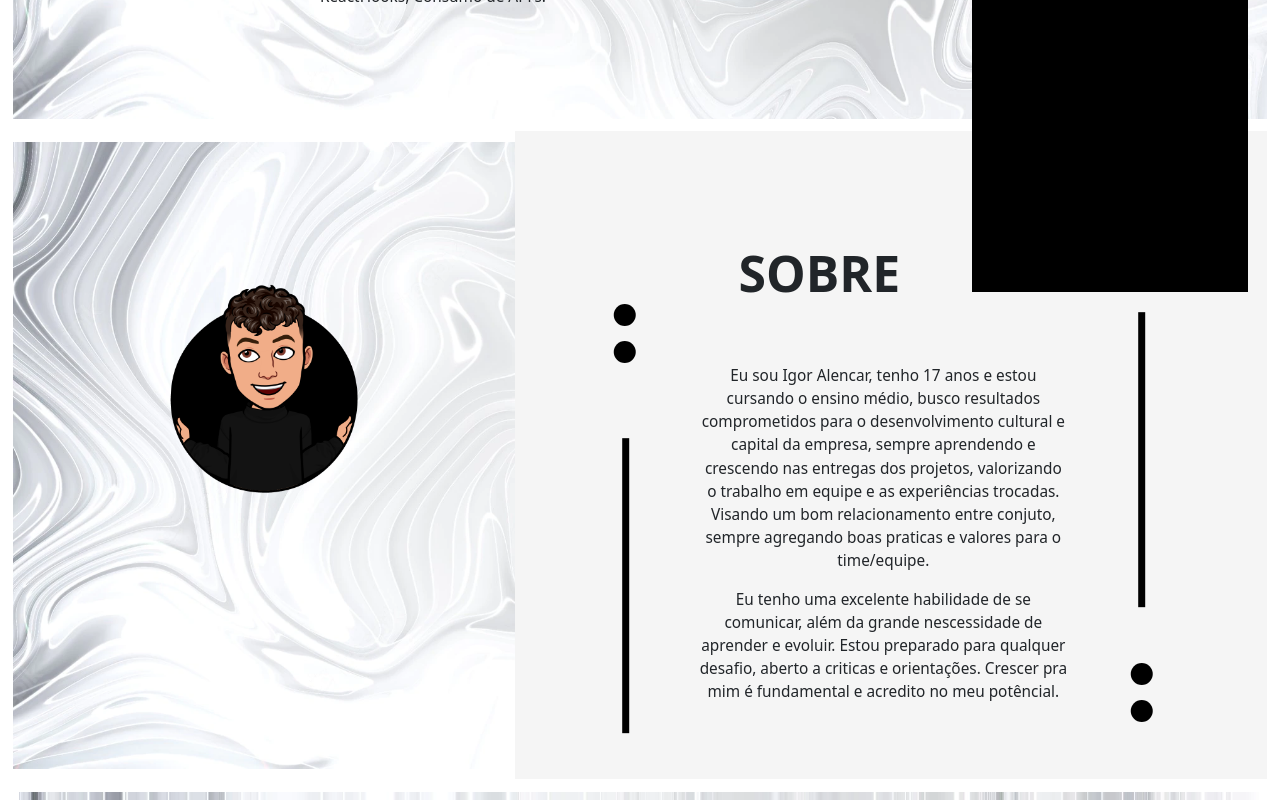
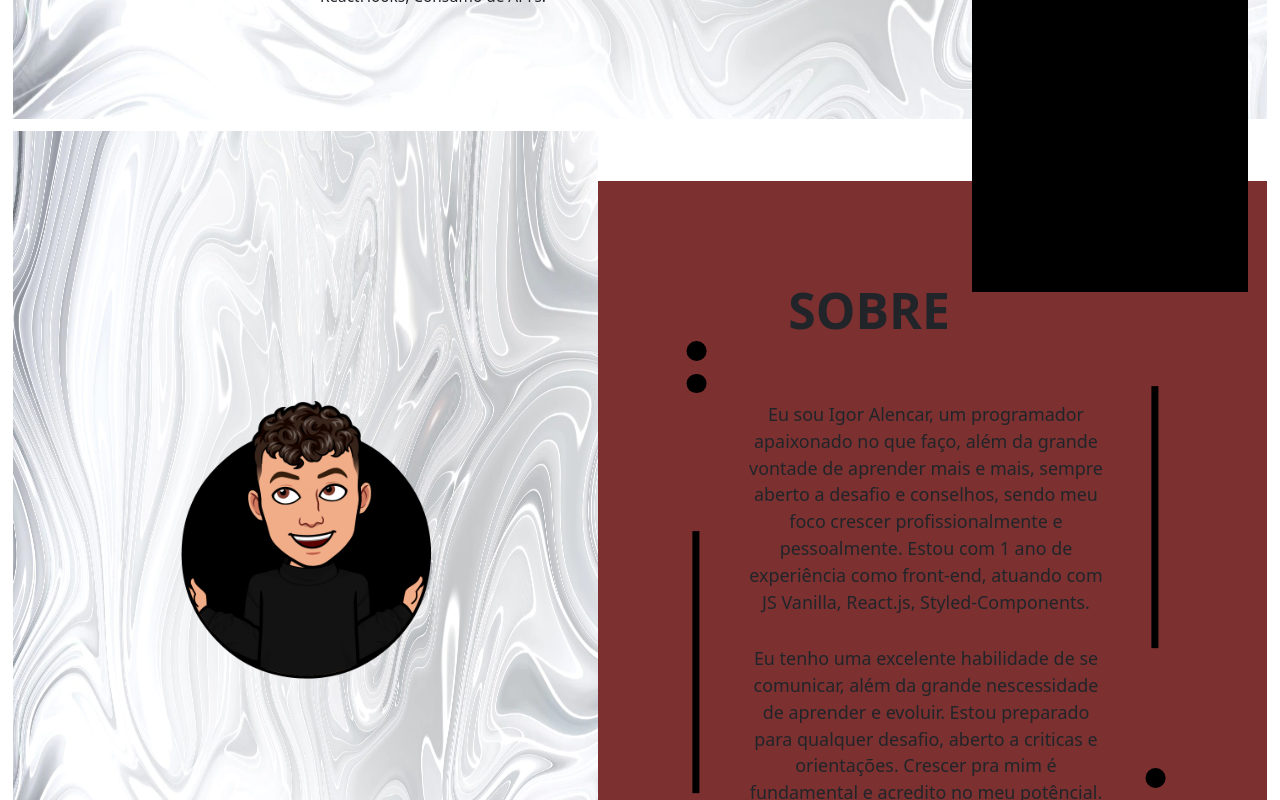
Before and after one commit to Al3ncar/Al3ncar_web, a React (Create React App) app: page / in a window 1280 px wide. Shown: the part 620-1420 px from the top of the page. Built offline with nearby package versions, Linux system fonts and the light colour scheme.

Commit message:
Atualizando os estilos

```diff
--- a/src/components/main/structure/mains/F_index.js
+++ b/src/components/main/structure/mains/F_index.js
@@ -15,11 +15,7 @@ export default function Findex() {
                 <S.SobreText>
                     <S.ElementLeft/>
                     <S.Text>
-                        Eu sou Igor Alencar, tenho 17 anos e estou cursando o ensino médio, busco
-                        resultados comprometidos para o desenvolvimento cultural e capital da empresa,
-                        sempre aprendendo e crescendo nas entregas dos projetos, valorizando o trabalho
-                        em equipe e as experiências trocadas. Visando um bom relacionamento entre
-                        conjuto, sempre agregando boas praticas e valores para o time/equipe.
+                        Eu sou Igor Alencar, um programador apaixonado no que faço, além da grande vontade de aprender mais e mais, sempre aberto a desafio e conselhos, sendo meu foco crescer profissionalmente e pessoalmente. Estou com 1 ano de experiência como front-end, atuando com JS Vanilla, React.js, Styled-Components.
                     </S.Text>
                     <S.Text>
                         Eu tenho uma excelente habilidade de se comunicar, além da grande nescessidade
--- a/src/components/main/style/styled.js
+++ b/src/components/main/style/styled.js
@@ -2,15 +2,11 @@ import styled from "styled-components"
 import Back from "../img/back.png"
 
 export const Cont = styled.section`
-    width: 98%;
+    width: 98%; height: 100vh;
     margin:0 1% 1% 1%;
-    background-image: url(${Back});
-    background-size: 100% ;
-    background-repeat: no-repeat;
-    background-position: left;
     display: flex;
     justify-content: space-between;
-    align-items: flex-start;
+    align-items: center;
     @media(max-width: 500px){
         height: 100vh;
         flex-direction: column;
@@ -18,23 +14,24 @@ export const Cont = styled.section`
     }
 `
 export const ContBox = styled.div`
-    width: 50%;
+    width: 50%; height: 100vh;
     padding: 10%;
-    opacity: 100%;
-    transition:0.5s forwards;
-    &:hover{
-        opacity: 100%;
-        transform: scale(1.1);
-        transition: .5s ease ;
-    }
+
+    background-image: url(${Back});
+    background-size: 100% 100vh;
+    background-repeat: no-repeat;
+    display: flex;
+    justify-content: center;
+    align-items: center;
+
     @media(max-width: 500px){width: 100%;}
 `
 export const BoxSobre = styled.div`
     width:50%;
 `
 export const Sobre = styled.div`
-    width:90%;
-    background-color: whitesmoke;
+    width:60%;
+    background-color: #7c3030;
     @media(max-width: 500px){
         height: 60%; width: 100%;
         align-items: center;
@@ -116,7 +113,9 @@ export const ElementRight = styled.span`
 
 `
 export const Text = styled.p`
-    width: 50%;
+    width: 55%;
+    padding: 1% 0;
+    font-size: 1.4vw;
 `
 export const ElementLeft = styled.span`
     padding: 5%;
```
Also changed, not shown: src/components/footer/structure/index.js (+4 -4 lines).
